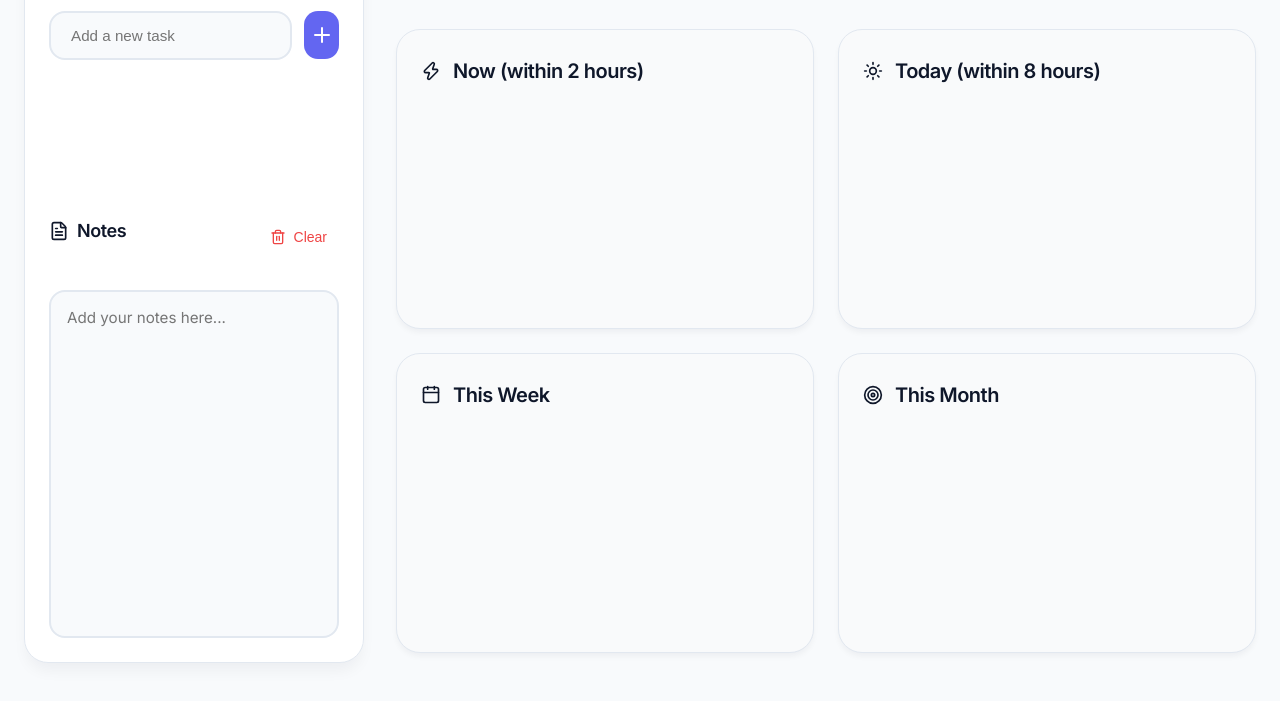
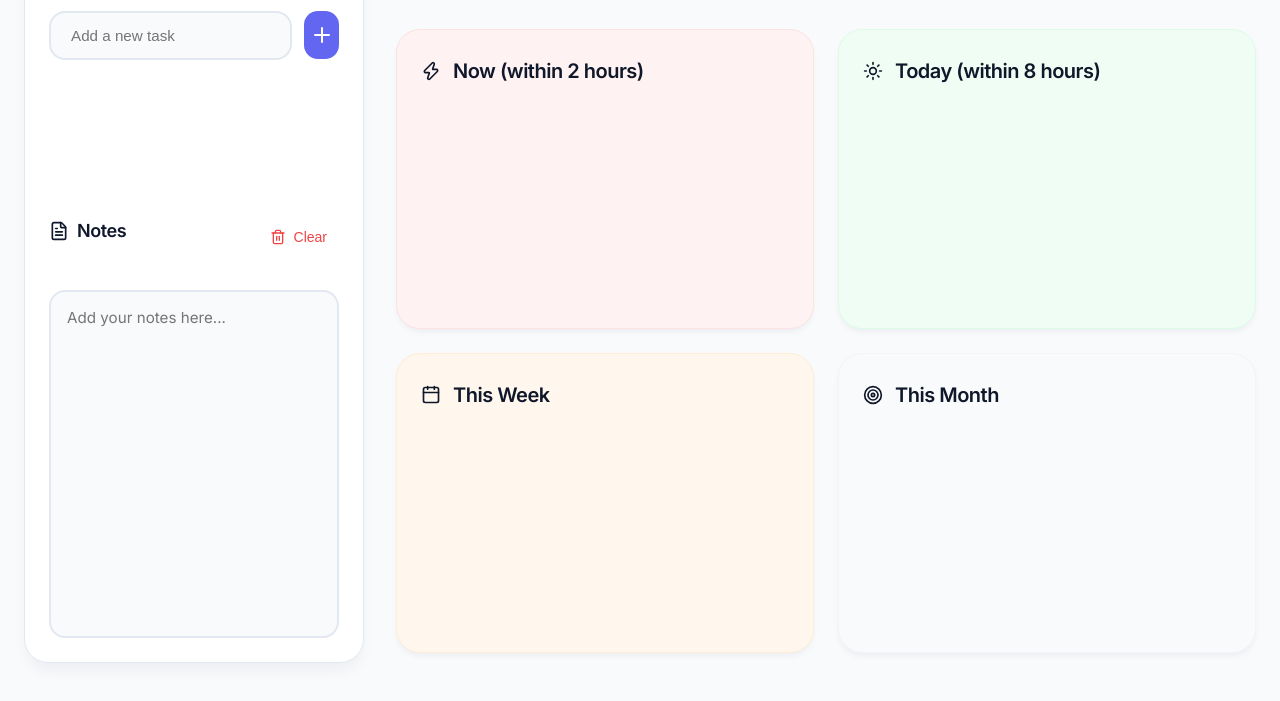
Before and after one commit to robitaul/eisenhower-new, a plain HTML site: page index.html in a window 1280 px wide. Shown: the part 129-830 px from the top of the page. Drawn offline with nearby package versions, Linux system fonts and the light colour scheme.

Commit message:
Add files via upload

```diff
--- a/styles.css
+++ b/styles.css
@@ -106,7 +106,6 @@
 
   /* Quadrants */
   .quadrant {
-    background: var(--not-urgent-not-important);
     border-radius: 24px;
     padding: 2rem;
     border: 1px solid var(--border-color);
@@ -114,6 +113,55 @@
     box-shadow: var(--shadow-md);
     transition: var(--transition-normal);
   }
+
+  .urgent-important {
+    background: var(--urgent-important);
+    border: 1px solid var(--urgent-important-border);
+    border-radius: 24px;
+    padding: 2rem;
+    min-height: 300px;
+    box-shadow: var(--shadow-md);
+    transition: var(--transition-normal);
+}
+
+.not-urgent-important {
+    background: var(--not-urgent-important);
+    border: 1px solid var(--not-urgent-important-border);
+    border-radius: 24px;
+    padding: 2rem;
+    min-height: 300px;
+    box-shadow: var(--shadow-md);
+    transition: var(--transition-normal);
+}
+
+.urgent-not-important {
+    background: var(--urgent-not-important);
+    border: 1px solid var(--urgent-not-important-border);
+    border-radius: 24px;
+    padding: 2rem;
+    min-height: 300px;
+    box-shadow: var(--shadow-md);
+    transition: var(--transition-normal);
+}
+
+.not-urgent-not-important {
+    background: var(--not-urgent-not-important);
+    border: 1px solid var(--not-urgent-not-important-border);
+    border-radius: 24px;
+    padding: 2rem;
+    min-height: 300px;
+    box-shadow: var(--shadow-md);
+    transition: var(--transition-normal);
+}
+
+/* Add hover effect for all quadrants */
+.urgent-important:hover,
+.not-urgent-important:hover,
+.urgent-not-important:hover,
+.not-urgent-not-important:hover {
+    box-shadow: var(--shadow-lg);
+    transform: translateY(-2px);
+}
 
   .quadrant:hover {
     box-shadow: var(--shadow-lg);
```
